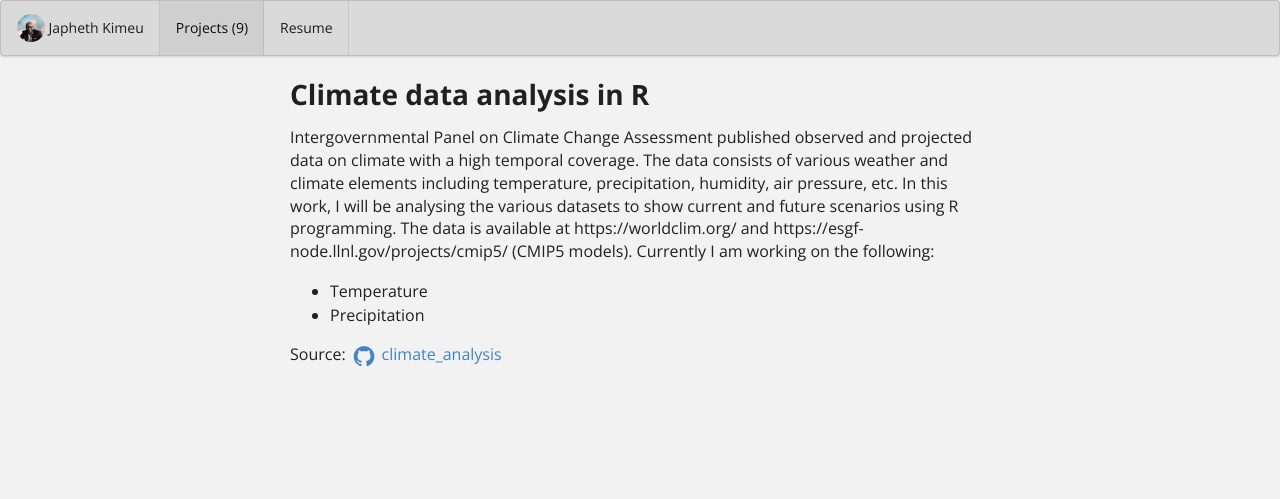
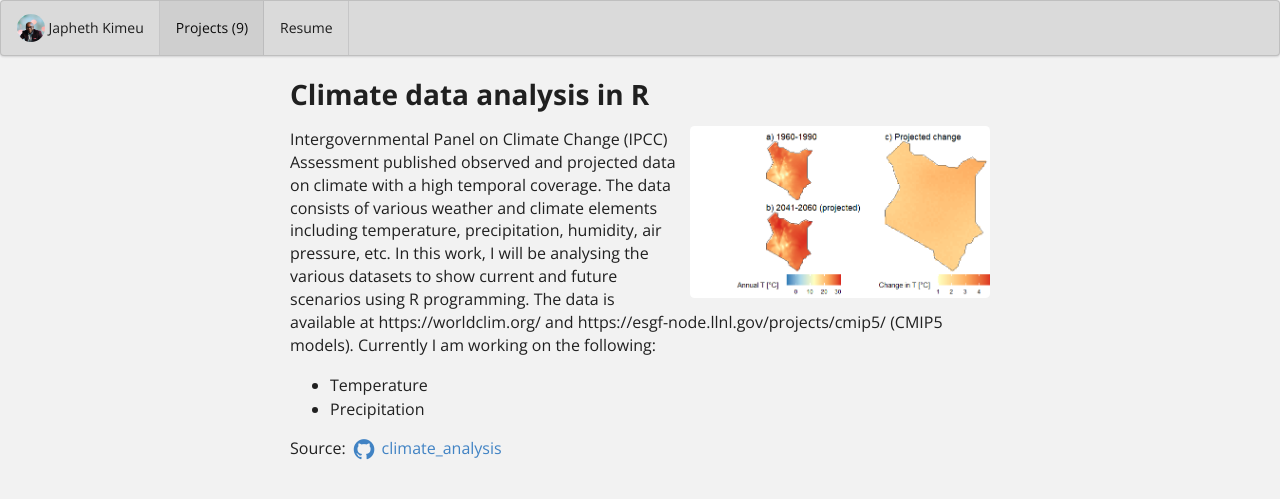
Before and after one commit to japhethkimeu/japhethkimeu.github.io, a Jekyll site: the page built from projects/project-4.md, in a window 1280 px wide. Shown: the top 499 px of the page. Built offline with Jekyll 4.4.1, drawn with Linux system fonts in a browser that asks for light colours.

Commit message:
Update project-4.md

```diff
--- a/projects/project-4.md
+++ b/projects/project-4.md
@@ -10,14 +10,14 @@
 labels:
   - Climate
   - Temperature
-  - Rainfall
+  - Precipitation
   - Time series
   - CMIP5
 summary: Time series climate data analysis in R
 ---
+<img class="ui medium right floated rounded image" src="../images/temp_change.png">
 
-
-Intergovernmental Panel on Climate Change Assessment published observed and projected data on climate with a high temporal coverage. The data consists of various weather and climate elements including temperature, precipitation, humidity, air pressure, etc. In this work, I will be analysing the various datasets to show current and future scenarios using R programming. The data is available at https://worldclim.org/ and https://esgf-node.llnl.gov/projects/cmip5/ (CMIP5 models).
+Intergovernmental Panel on Climate Change (IPCC) Assessment published observed and projected data on climate with a high temporal coverage. The data consists of various weather and climate elements including temperature, precipitation, humidity, air pressure, etc. In this work, I will be analysing the various datasets to show current and future scenarios using R programming. The data is available at https://worldclim.org/ and https://esgf-node.llnl.gov/projects/cmip5/ (CMIP5 models).
 Currently I am working on the following:
 - Temperature
 - Precipitation
```
